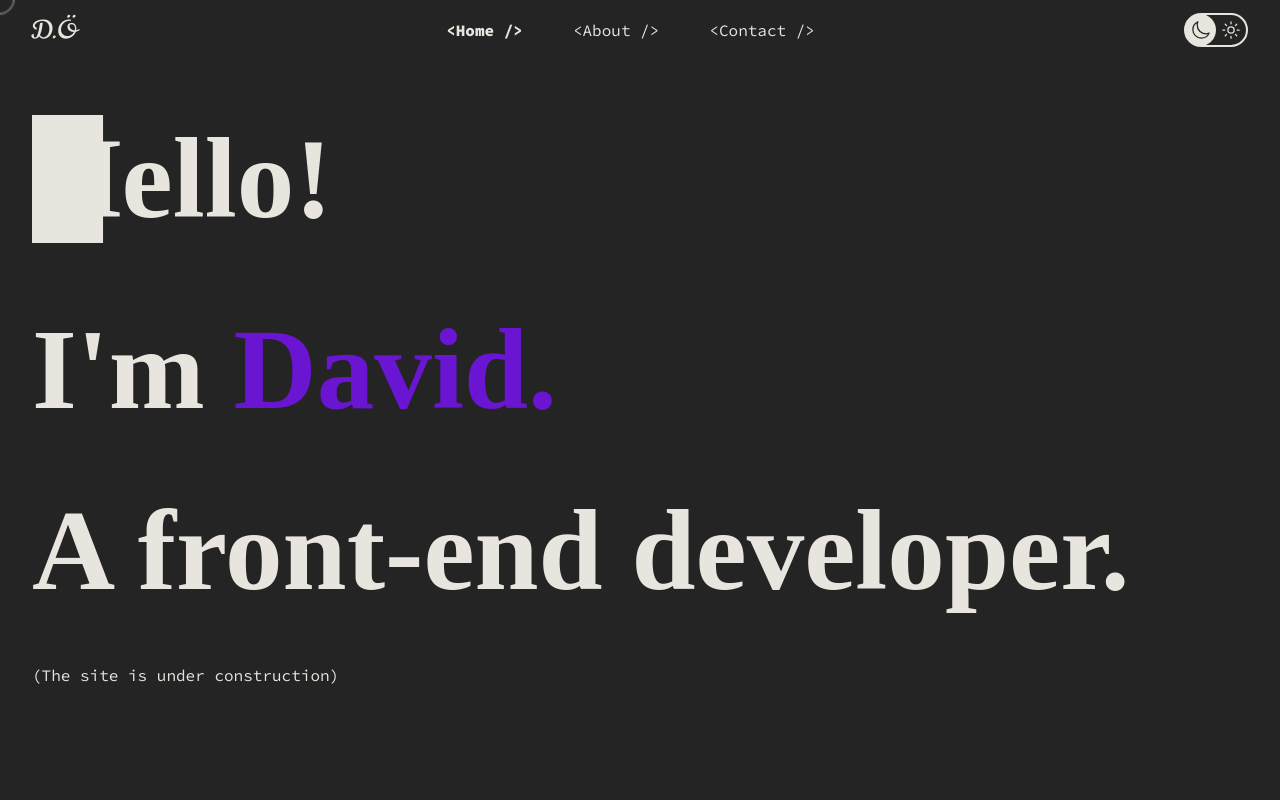
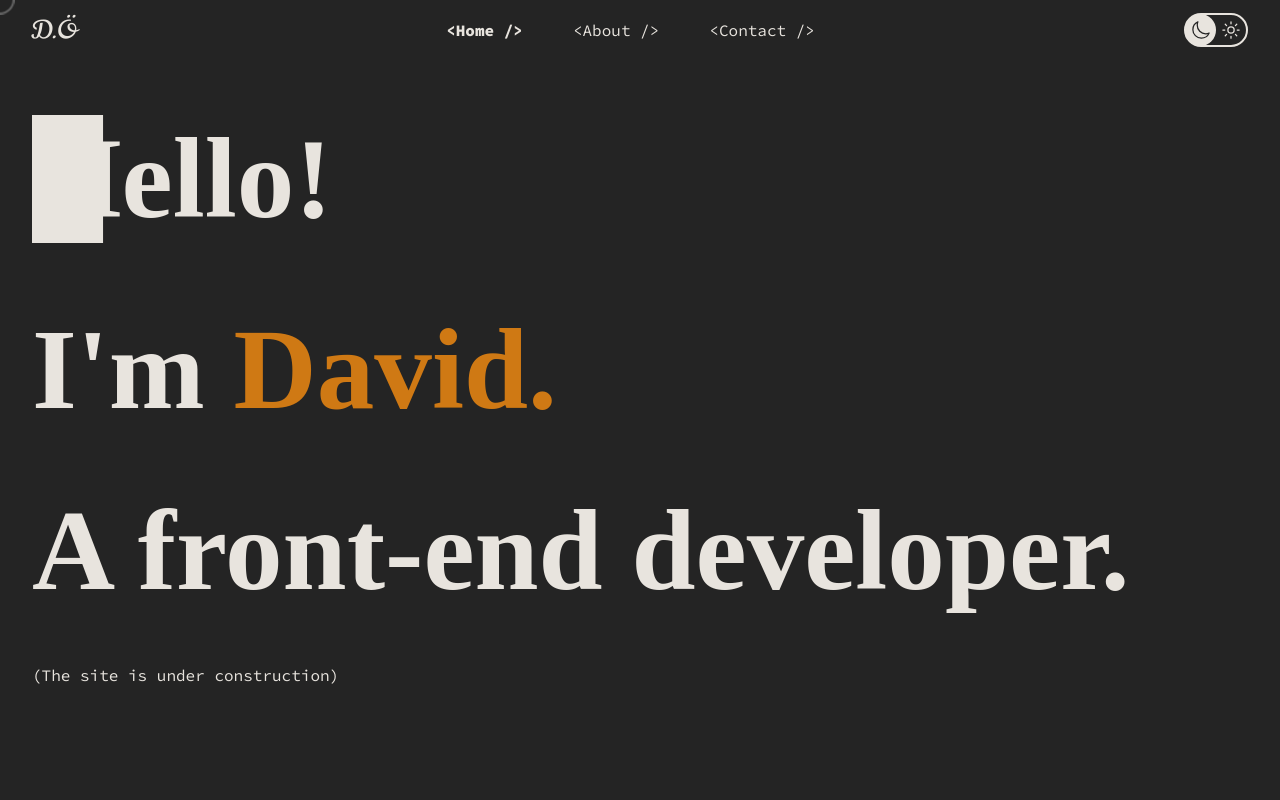
Before and after one commit to daoma90/portfolio, a Next.js app: page / in a window 1280 px wide. Shown: the top 800 px of the page. Built offline with nearby package versions, Linux system fonts and the light colour scheme; a web font is replaced by a local one.

Commit message:
change color

```diff
--- a/components/library/organisms/MainHero/styles.ts
+++ b/components/library/organisms/MainHero/styles.ts
@@ -62,5 +62,5 @@ export const Block = styled(m.div)`
 `;
 
 export const Name = styled.span`
-  color: ${(props) => props.theme.colors.purple};
+  color: ${(props) => props.theme.colors.orange};
 `;
```
